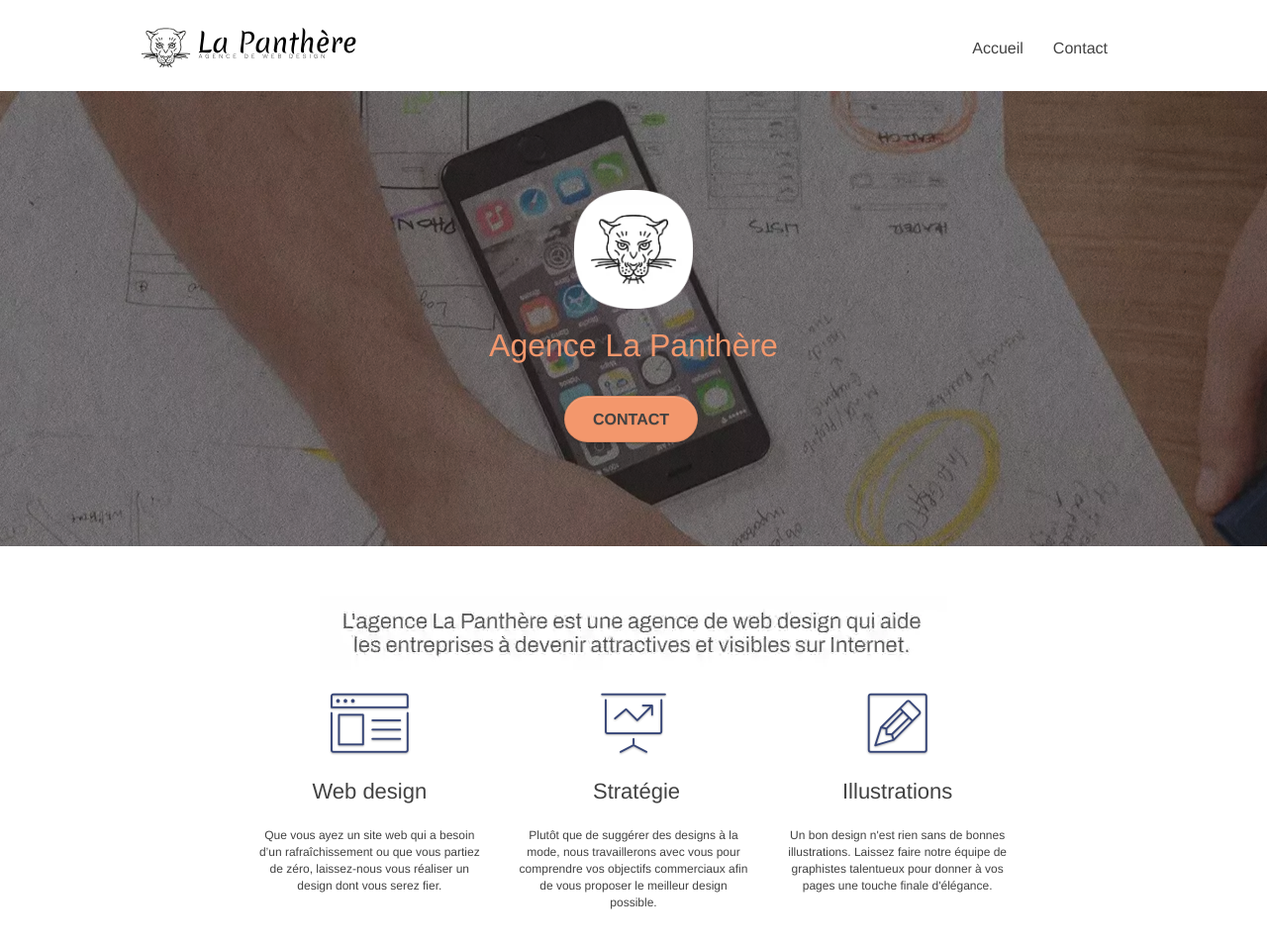
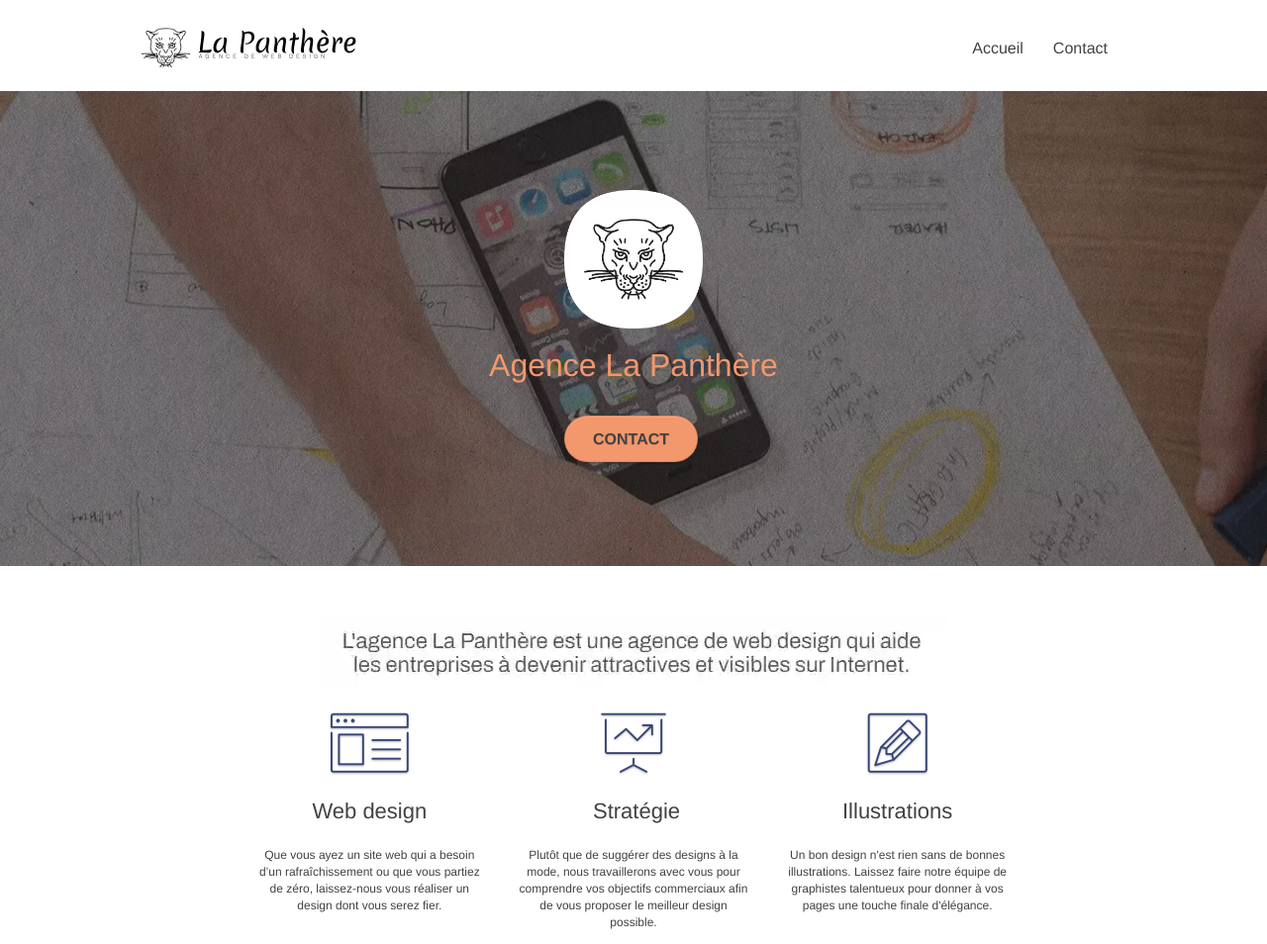
Before and after one commit to SirinAKTAS/p4-agence-la-panthere-optimise-main, a plain HTML site: page index.html in a window 1280 px wide. Shown: the top 954 px of the page at 99% size. Drawn offline with nearby package versions, Linux system fonts and the light colour scheme.

Commit message:
logo size

```diff
--- a/index.html
+++ b/index.html
@@ -60,7 +60,7 @@
 	<div class="container bloc-lg">
 		<div class="row tight-width-whitespace">
 			<div class="col-sm-12">
-				<img src="img/logo.webp" class="center-block image-resize-mode" width="120" height="120" alt="Agence La Panthère, agence web paris, création logo paris" />
+				<img src="img/logo.webp" class="center-block image-resize-mode" width="140" height="140" alt="Agence La Panthère, agence web paris, création logo paris" />
 				<h1 class="text-center hero-bloc-text tc-white ">
 					Agence La Panthère
 				</h1>
```
